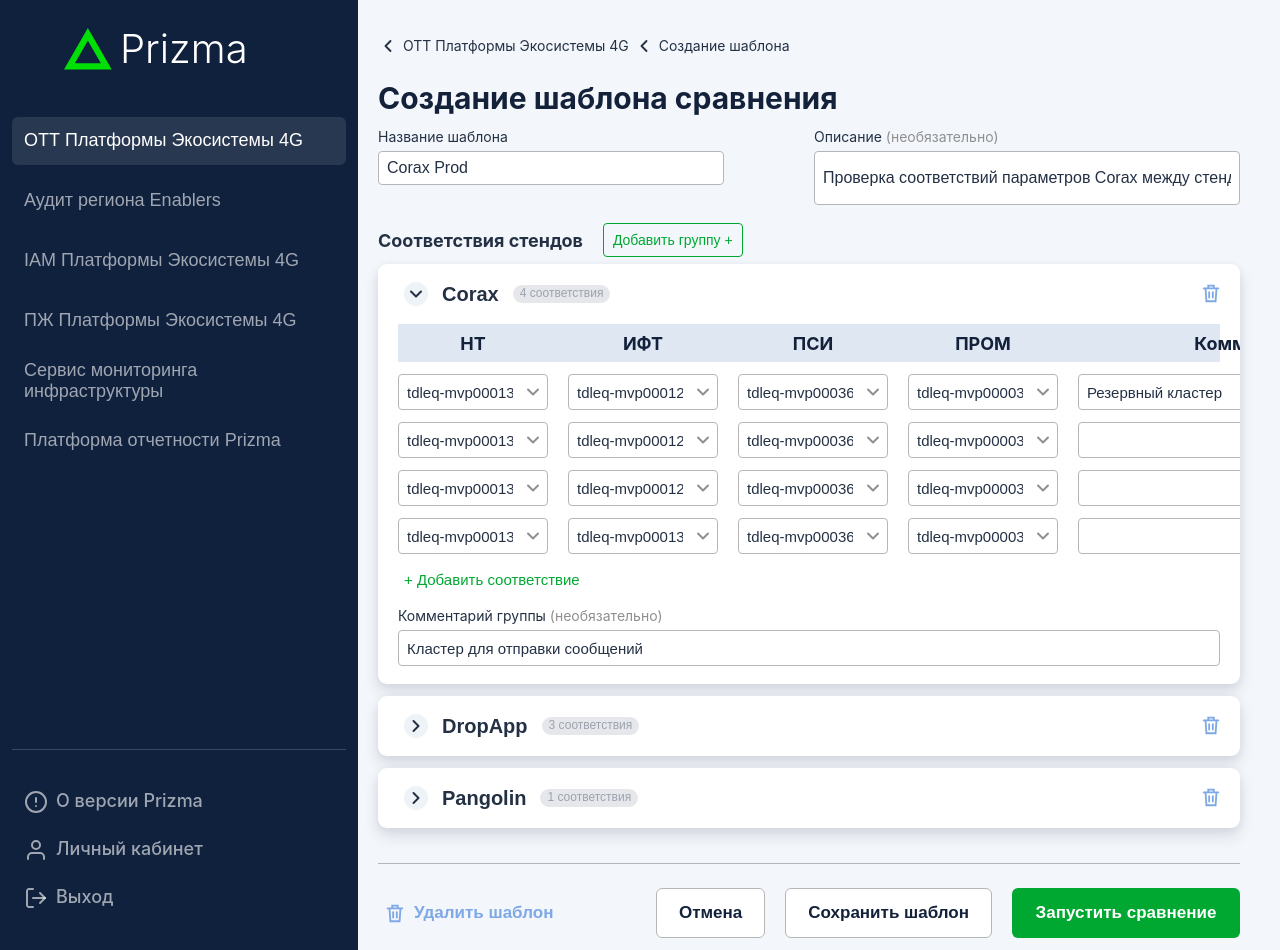
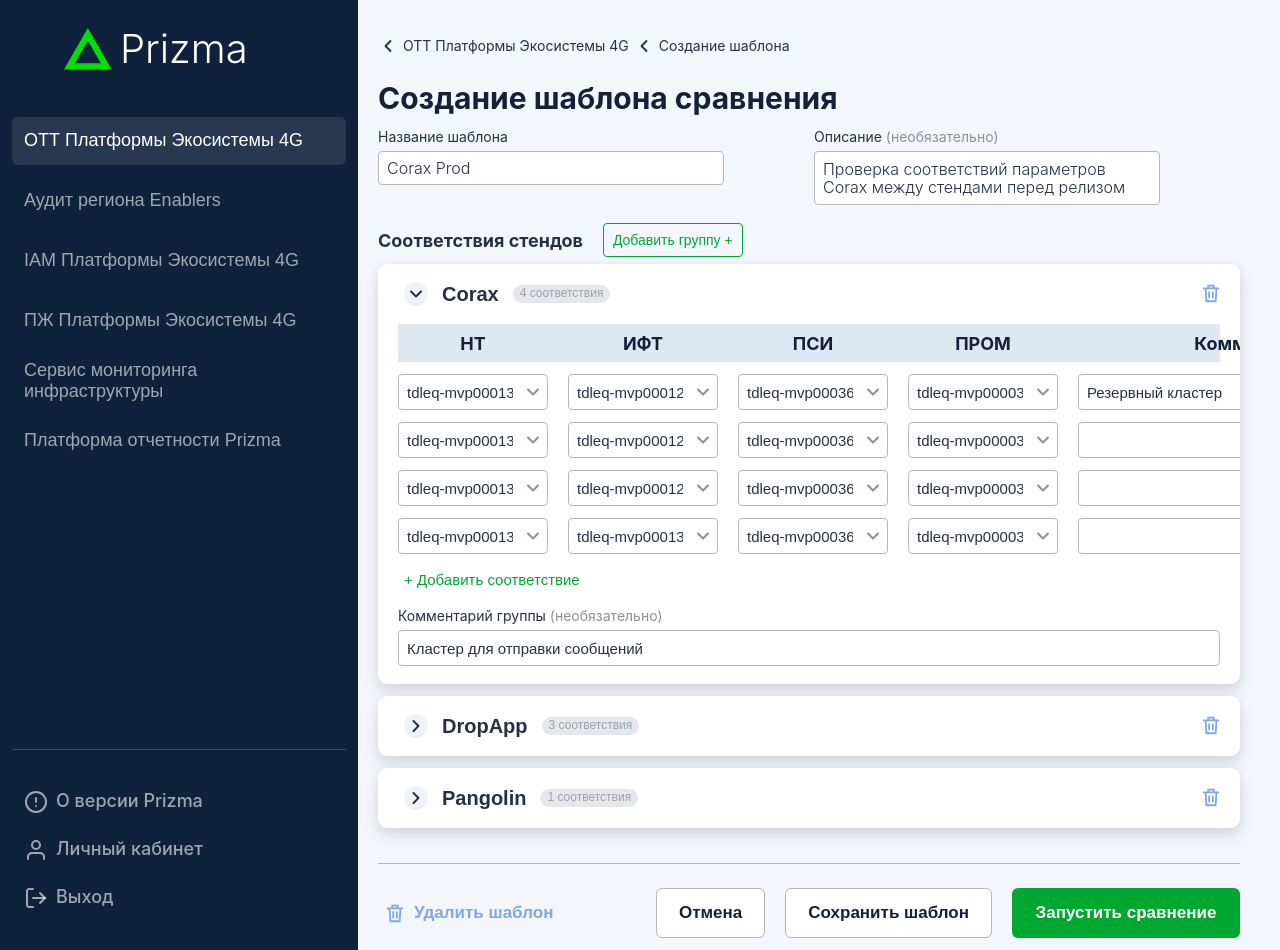
Before and after one commit to Trapzgit/ui_galaxy_prizma, a React (Create React App) app: page /compare-templates/new in a window 1280 px wide. Built offline with nearby package versions, Linux system fonts and the light colour scheme.

Commit message:
Fixes CreateCompareTemplatePage

```diff
--- a/src/pages/CreateCompareTemplatePage/CreateCompareTemplatePage.css
+++ b/src/pages/CreateCompareTemplatePage/CreateCompareTemplatePage.css
@@ -70,9 +70,14 @@
 
 .template-form {
   display: grid;
-  grid-template-columns: 346px 1fr;
+  grid-template-columns: 346px 346px;
   gap: 90px;
   margin-bottom: 14px;
+}
+
+.template-field--name,
+.template-field--description {
+  width: 346px;
 }
 
 .template-field {
@@ -92,9 +97,9 @@
   font-style: normal;
 }
 
-.template-field input {
-  height: 34px;
-  padding: 0 8px;
+.template-field input,
+.template-field textarea {
+  width: 100%;
   border: 1px solid #b6b6b6;
   border-radius: 4px;
   background: #ffffff;
@@ -102,15 +107,25 @@
   font-size: 16px;
   font-weight: 300;
   outline: none;
+  font-family: inherit;
 }
 
-.template-field input:focus {
+.template-field input {
+  height: 34px;
+  padding: 0 8px;
+}
+
+.template-field textarea {
+  height: 54px;
+  padding: 8px;
+  resize: none;
+  line-height: 18px;
+}
+
+.template-field input:focus,
+.template-field textarea:focus {
   border-color: #00a832;
   box-shadow: 0 0 0 3px rgba(0, 168, 50, 0.12);
-}
-
-.template-field--description input {
-  height: 54px;
 }
 
 .template-matches {
@@ -228,10 +243,6 @@
 
 .template-table {
   width: 100%;
-}
-
-.template-table {
-  width: 100%;
   --stand-column: minmax(150px, 1fr);
   --comment-column: minmax(360px, 3fr);
   --remove-column: 26px;
@@ -300,13 +311,6 @@
   background-repeat: no-repeat;
   background-position: right 4px center;
   background-size: 20px 20px;
-}
-
-.template-select:focus,
-.template-comment-input:focus,
-.template-group-comment input:focus {
-  border-color: #00a832;
-  box-shadow: 0 0 0 3px rgba(0, 168, 50, 0.12);
 }
 
 .template-select:focus,
--- a/src/pages/CreateCompareTemplatePage/CreateCompareTemplatePage.tsx
+++ b/src/pages/CreateCompareTemplatePage/CreateCompareTemplatePage.tsx
@@ -197,10 +197,13 @@
                 </label>
 
                 <label className="template-field template-field--description">
-          <span>
-            Описание <em>(необязательно)</em>
-          </span>
-                    <input defaultValue="Проверка соответствий параметров Corax между стендами перед релизом"/>
+  <span>
+    Описание <em>(необязательно)</em>
+  </span>
+                    <textarea
+                        defaultValue="Проверка соответствий параметров Corax между стендами перед релизом"
+                        maxLength={256}
+                    />
                 </label>
             </section>
 
```
